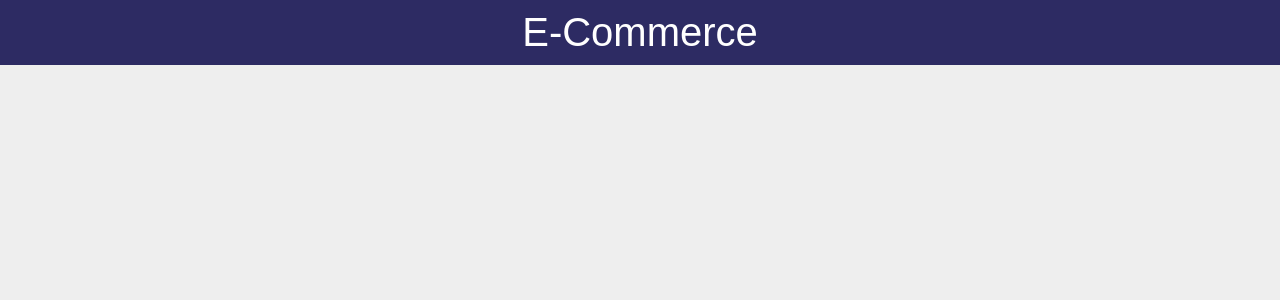
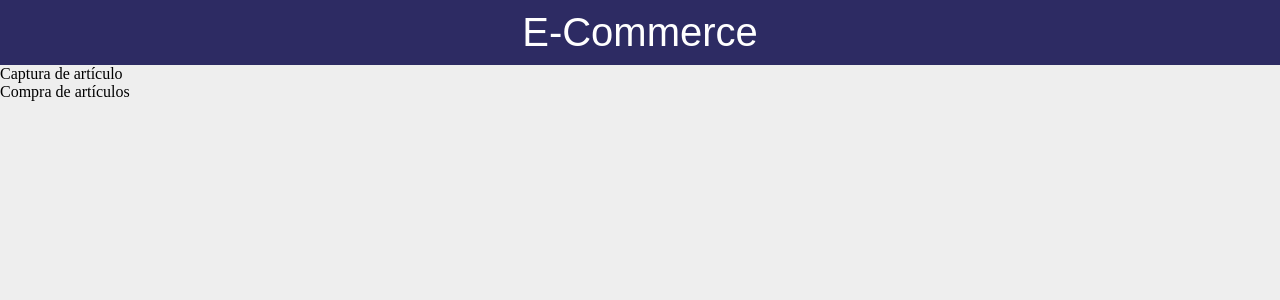
Before and after one commit to VictorFranco/react-ecommerce, a React (Create React App) app: page / in a window 1280 px wide. Shown: the top 300 px of the page. Built offline with nearby package versions, Linux system fonts and the light colour scheme; the HTML template or start-up script is replaced by a standard one.

Commit message:
feat(body): create body component

```diff
--- a/src/App.js
+++ b/src/App.js
@@ -1,11 +1,13 @@
 import React from 'react';
 import './App.css';
 import Header from './components/Header.js';
+import Body from './components/Body.js';
 
 function App() {
   return (
     <div className="App">
       <Header>E-Commerce</Header>
+      <Body></Body>
     </div>
   );
 }
--- /dev/null
+++ b/src/components/Body.js
@@ -0,0 +1,12 @@
+import React from 'react';
+
+function Body () {
+  return (
+    <div>
+      <div>Captura de artículo</div>
+      <div>Compra de artículos</div>
+    </div>
+  );
+}
+
+export default Body;
```
